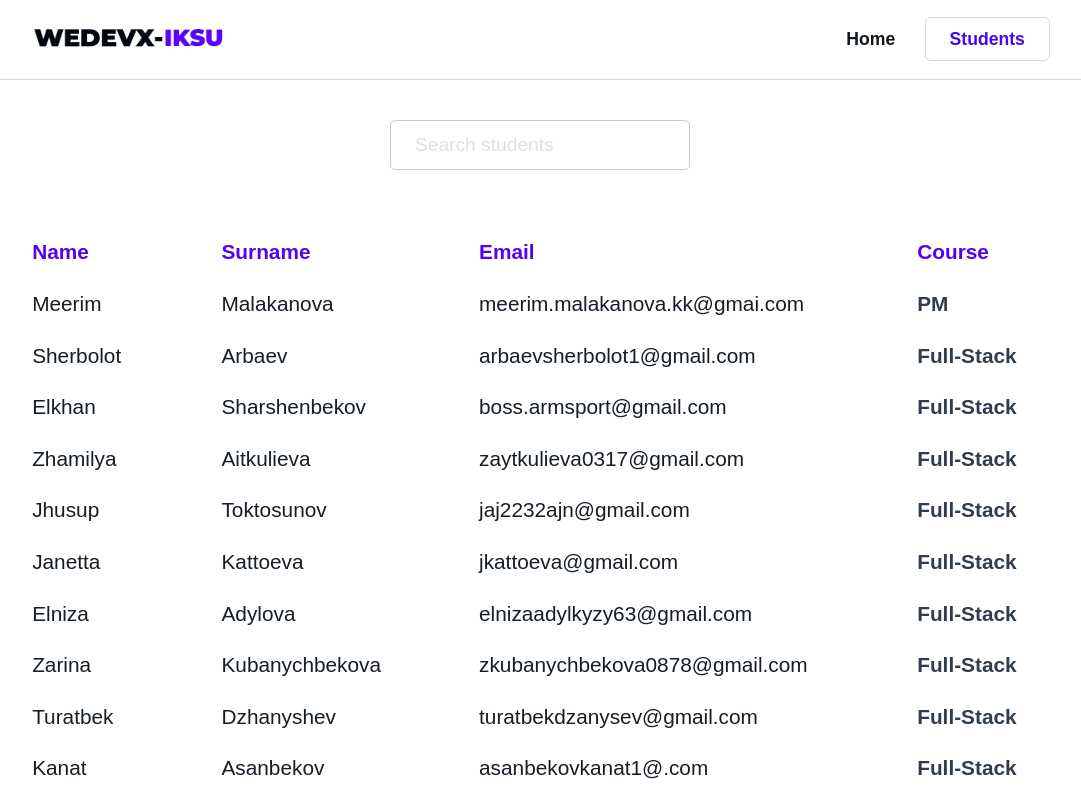
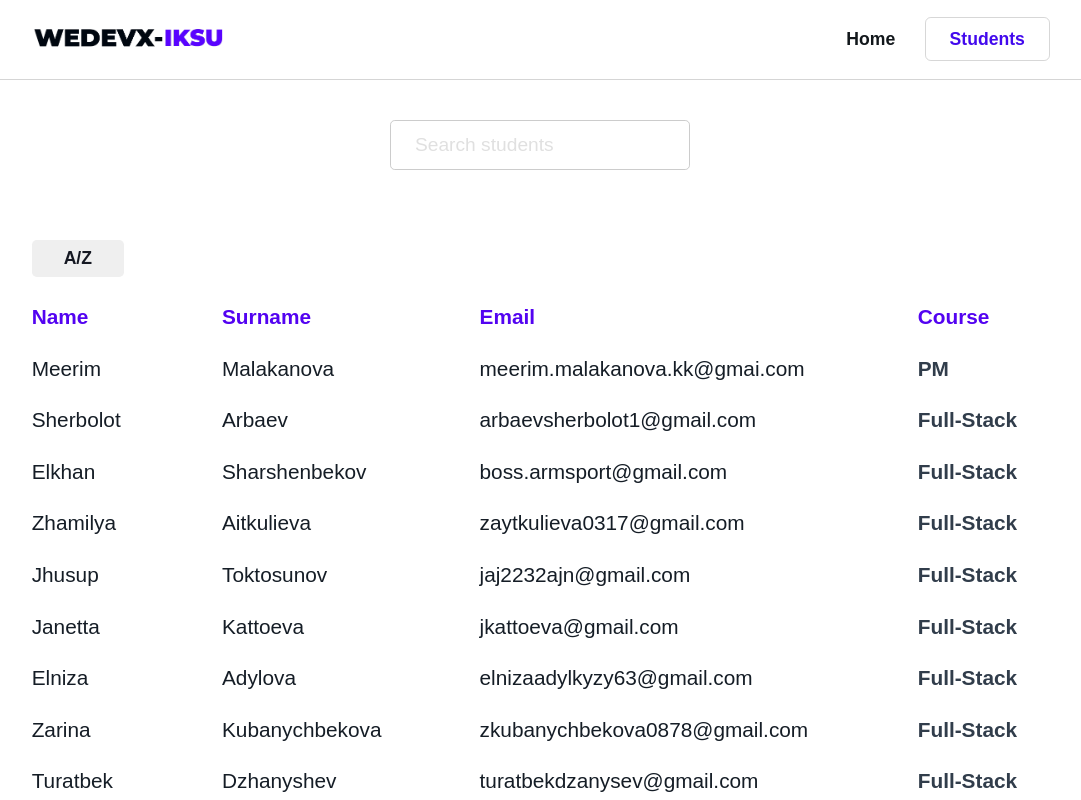
Before and after one commit to arbaevsherbolot/StudentsListDEVX, a React (Vite) app: page /students in a window 1280 px wide. Shown: the top 800 px of the page, without its empty margins (100-1181 px from the left). Built offline with nearby package versions, Linux system fonts and the light colour scheme; a web font is replaced by a local one.

Commit message:
Add sort button

```diff
--- a/src/components/students/studentList.js
+++ b/src/components/students/studentList.js
@@ -161,4 +161,4 @@ export const Student = [
     email: "ochinbaev@gmail.com",
     course: "SDET",
   },
-];
+]
--- a/src/components/students/table/Table.jsx
+++ b/src/components/students/table/Table.jsx
@@ -1,12 +1,35 @@
-import React, { useState } from "react";
+import React, { useState, useEffect } from "react";
 import styles from "./Table.module.scss";
 
 export const Table = ({ data }) => {
+  const [sort, setSort] = useState(false);
+
+  useEffect(() => {
+    const sortStudents = () => {
+      const sort = data.sort((a, b) => (a.first_name > b.first_name ? 1 : -1));
+      return sort;
+    };
+
+    sortStudents();
+     !setSort(true) ? setSort(false) : setSort(true);
+  });
+
   return (
     <>
       <div className={styles.table_container}>
         <table className={styles.table}>
           <tbody>
+            <tr>
+              <td>
+                <button
+                  onClick={(event) => {
+                    event.stopPropagation();
+                    setSort();
+                  }}>
+                  A/Z
+                </button>
+              </td>
+            </tr>
             <tr>
               <th>Name</th>
               <th>Surname</th>
--- a/src/components/students/table/Table.module.scss
+++ b/src/components/students/table/Table.module.scss
@@ -31,6 +31,20 @@
         }
       }
 
+      button {
+        padding: 0.5rem 2rem;
+
+        border-radius: 0.3rem;
+        border: none;
+
+        font-size: 1.1rem;
+        font-weight: 600;
+
+        color: #151822;
+
+        transition: 0.5s;
+      }
+
       span {
         color: #313d4b;
         font-weight: 600;
```
Also changed, not shown: src/components/students/Students.jsx (+7 -4 lines).
